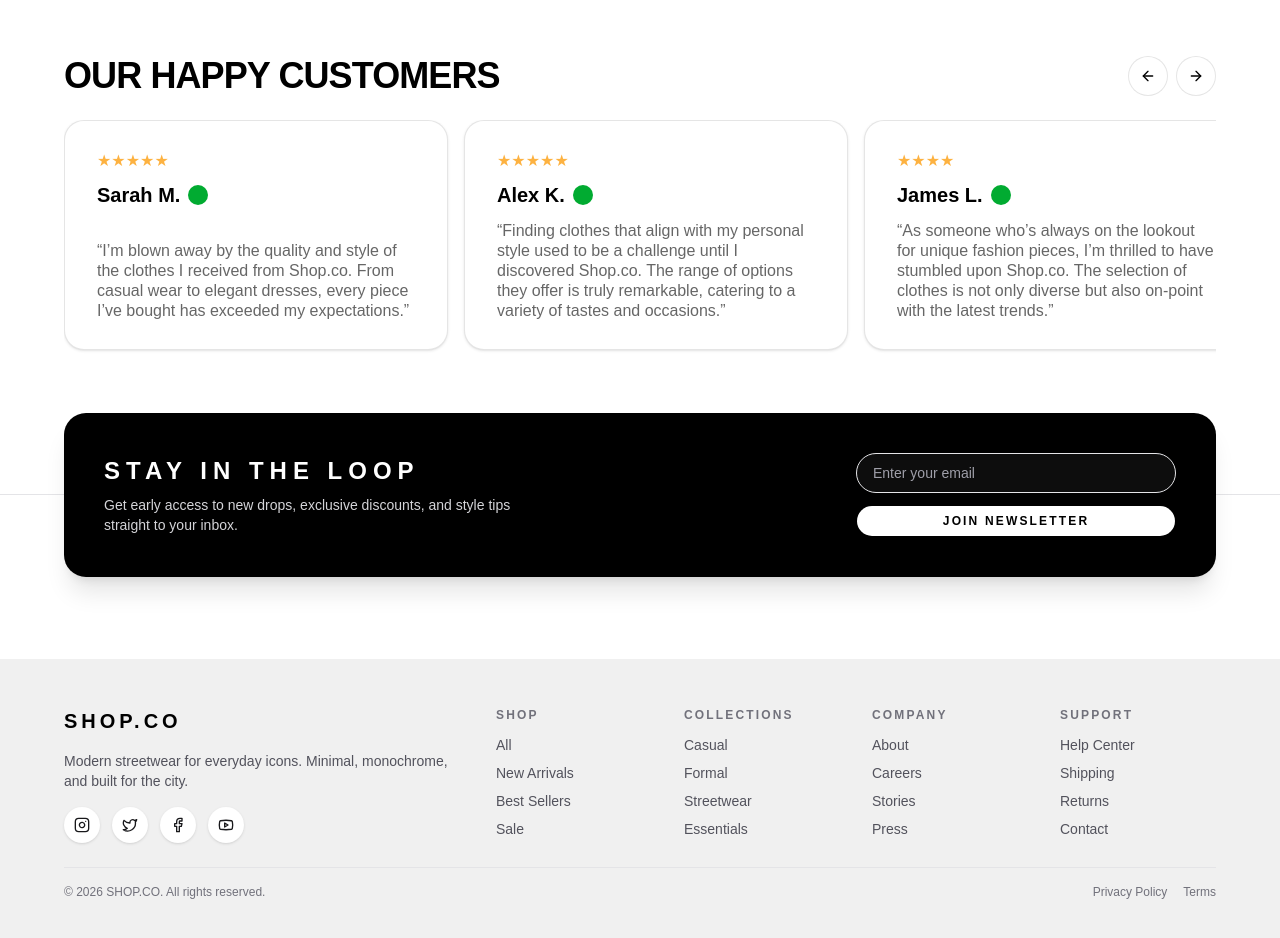
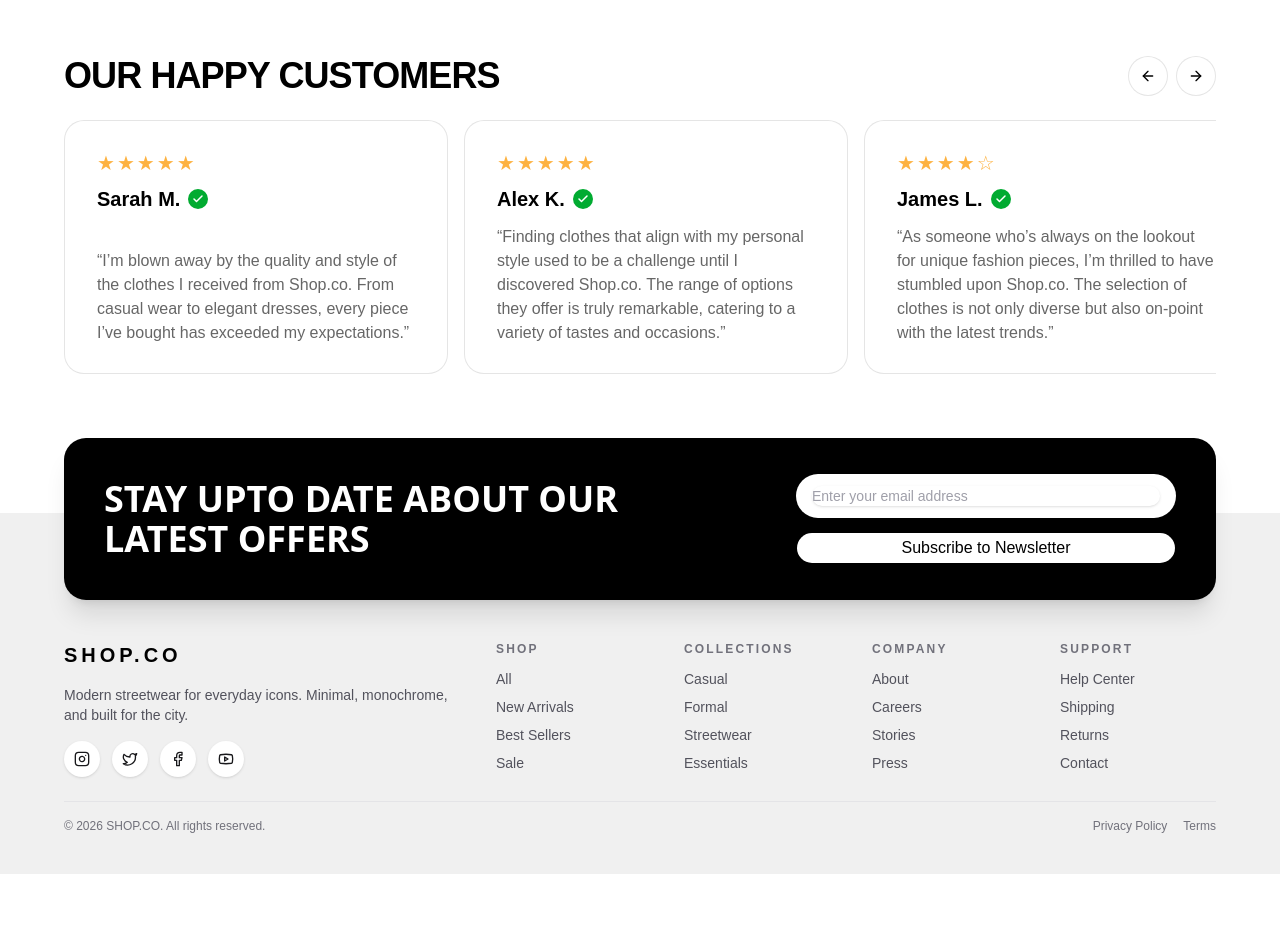
Before and after one commit to Amitansu-priyadarsan/E-commerce, a React app: page / in a window 1280 px wide. Shown: the part 3340-4278 px from the top of the page. After the commit the page ends 4214 px from the top, so only its background shows below. Built offline with nearby package versions, Linux system fonts and the light colour scheme; the HTML template or start-up script is replaced by a standard one; a web font is replaced by a local one.

Commit message:
feat: introduce ReviewCard component for displaying reviews and refactor ReviewCarousel and ProductDetailPage to utilize the new component for improved code organization and UI consistency.

```diff
--- /dev/null
+++ b/src/components/common/review-card.tsx
@@ -0,0 +1,77 @@
+import { Card } from "@/components/ui/card"
+import { Button } from "@/components/ui/button"
+import { Check } from "lucide-react"
+
+type ReviewCardProps = {
+  name: string
+  rating: number
+  content: string
+  date?: string
+  verified?: boolean
+  showMenu?: boolean
+  className?: string
+}
+
+function getStars(rating: number) {
+  const fullStars = Math.floor(rating)
+  const halfStar = rating % 1 >= 0.5 ? 1 : 0
+  const totalStars = 5
+
+  return Array.from({ length: totalStars }, (_, i) => {
+    if (i < fullStars) return "★"
+    if (i === fullStars && halfStar) return "★"
+    return "☆"
+  }).join("")
+}
+
+export function ReviewCard({
+  name,
+  rating,
+  content,
+  date,
+  verified = false,
+  showMenu = false,
+  className = "",
+}: ReviewCardProps) {
+  return (
+    <Card
+      className={`flex shrink-0 flex-col justify-between rounded-[20px] border border-black/10 bg-white px-8 py-7 text-base text-black/80 shadow-none ${className}`}
+    >
+      <div className="mb-4 flex flex-col gap-3">
+        <div className="flex items-center justify-between">
+          <div className="text-xl tracking-widest text-[#FDB241]">
+            {getStars(rating)}
+          </div>
+          {showMenu && (
+            <Button
+              variant="ghost"
+              size="icon"
+              className="h-6 w-6 rounded-full text-zinc-400 hover:bg-zinc-100 hover:text-black"
+            >
+              <span className="sr-only">More options</span>
+              <span className="text-xl leading-none">...</span>
+            </Button>
+          )}
+        </div>
+        <div className="flex items-center gap-2">
+          <span className="text-xl font-bold leading-5 text-black">
+            {name}
+          </span>
+          {verified && (
+            <span className="flex h-5 w-5 items-center justify-center rounded-full bg-[#01AB31]">
+              <Check className="h-3 w-3 text-white" strokeWidth={3} />
+            </span>
+          )}
+        </div>
+      </div>
+      <p className="text-base leading-6 text-black/60">
+        &ldquo;{content}&rdquo;
+      </p>
+      {date && (
+        <p className="mt-6 text-sm font-medium text-black/60">
+          Posted on {date}
+        </p>
+      )}
+    </Card>
+  )
+}
--- a/src/components/home/review-carousel.tsx
+++ b/src/components/home/review-carousel.tsx
@@ -1,7 +1,7 @@
 import { useEffect, useRef } from "react"
-import { Card } from "@/components/ui/card"
 import { Button } from "@/components/ui/button"
 import { ArrowLeft, ArrowRight } from "lucide-react"
+import { ReviewCard } from "@/components/common/review-card"
 
 type Review = {
   id: number
@@ -47,10 +47,6 @@ const reviews: Review[] = [
     rating: 5,
   },
 ]
-
-function getStars(rating: number) {
-  return "★★★★★".slice(0, rating)
-}
 
 export function ReviewCarousel() {
   const trackRef = useRef<HTMLDivElement | null>(null)
@@ -123,27 +119,14 @@ export function ReviewCarousel() {
           className="no-scrollbar flex w-full snap-x snap-mandatory gap-4 overflow-x-auto pb-2"
         >
           {reviews.map((review) => (
-            <Card
+            <ReviewCard
               key={review.id}
-              className="flex w-96 shrink-0 flex-col justify-between rounded-[20px] border border-black/10 bg-white px-8 py-7 text-base text-black/80 snap-start"
-            >
-              <div className="mb-4 flex flex-col gap-3">
-                <div className="text-base text-[#FDB241]">
-                  {getStars(review.rating)}
-                </div>
-                <div className="flex items-center gap-2">
-                  <span className="text-xl font-bold leading-5 text-black">
-                    {review.name}
-                  </span>
-                  <span className="flex h-5 w-5 items-center justify-center rounded-full bg-[#01AB31]">
-                    <span className="sr-only">Verified buyer</span>
-                  </span>
-                </div>
-              </div>
-              <p className="text-base leading-5 text-black/60">
-                “{review.content}”
-              </p>
-            </Card>
+              name={review.name}
+              rating={review.rating}
+              content={review.content}
+              verified
+              className="w-96 snap-start"
+            />
           ))}
         </div>
 
--- a/src/components/layout/footer.tsx
+++ b/src/components/layout/footer.tsx
@@ -3,7 +3,7 @@ import { Instagram, Twitter, Facebook, Youtube } from "lucide-react"
 
 export function Footer() {
   return (
-    <footer className="mt-0 bg-[#F0F0F0] pb-10 pt-4">
+    <footer className="-mt-36 bg-[#F0F0F0] pb-10 pt-20 md:-mt-42 md:pt-24">
       <div className="mx-auto flex w-full max-w-6xl flex-col gap-8 px-4 pt-8 lg:flex-row lg:gap-12 lg:px-0">
         <div className="space-y-4 lg:w-1/3">
           <div className="text-xl font-black tracking-[0.2em]">SHOP.CO</div>
--- a/src/components/layout/newsletter-cta.tsx
+++ b/src/components/layout/newsletter-cta.tsx
@@ -3,31 +3,29 @@ import { Button } from "@/components/ui/button"
 
 export function NewsletterCta() {
   return (
-    <section className="-translate-y-1/2 rounded-3xl bg-black px-6 py-8 text-white shadow-xl lg:px-10 lg:py-10">
-      <div className="flex flex-col items-start justify-between gap-6 md:flex-row md:items-center">
-        <div>
-          <h2 className="text-2xl font-black uppercase tracking-[0.25em]">
-            Stay in the loop
+    <section className="-translate-y-1/2 rounded-3xl bg-black px-4 py-6 text-white shadow-xl sm:px-6 lg:px-10 lg:py-9">
+      <div className="mx-auto flex max-w-[1240px] flex-col items-start justify-between gap-6 md:flex-row md:items-center">
+        <div className="max-w-xl md:max-w-[551px]">
+          <h2 className="font-integral text-2xl font-bold leading-snug md:text-4xl md:leading-10">
+            STAY UPTO DATE ABOUT OUR LATEST OFFERS
           </h2>
-          <p className="mt-2 max-w-md text-sm text-zinc-300">
-            Get early access to new drops, exclusive discounts, and style tips
-            straight to your inbox.
-          </p>
         </div>
         <form
-          className="flex w-full flex-col gap-3 md:w-80"
+          className="flex w-full flex-col gap-3.5 md:w-[380px]"
           onSubmit={(e) => e.preventDefault()}
         >
-          <Input
-            type="email"
-            placeholder="Enter your email"
-            className="bg-white/5 text-sm text-white placeholder:text-zinc-400"
-          />
+         <div className="flex w-full items-center rounded-[62px] bg-white px-4 py-3">
+  <Input
+    type="email"
+    placeholder="Enter your email address"
+    className="flex-1 min-w-0 h-auto border-none bg-transparent p-0 text-base font-normal text-black placeholder:text-black/40 focus-visible:ring-0 focus-visible:ring-offset-0"
+  />
+</div>
           <Button
             type="submit"
-            className="w-full rounded-full bg-white text-xs font-semibold uppercase tracking-[0.18em] text-black hover:bg-zinc-200"
+            className="w-full rounded-[62px] bg-white px-4 py-3 text-base font-medium text-black hover:bg-zinc-200"
           >
-            Join Newsletter
+            Subscribe to Newsletter
           </Button>
         </form>
       </div>
--- a/src/pages/product-detail-page.tsx
+++ b/src/pages/product-detail-page.tsx
@@ -1,6 +1,7 @@
 import { useMemo, useState } from "react"
 import { useParams } from "react-router-dom"
 import { Check, Settings2, ChevronDown } from "lucide-react"
+import { cn } from "@/lib/utils"
 import { products } from "@/data/products"
 import { Card } from "@/components/ui/card"
 import { QuantitySelector } from "@/components/common/quantity-selector"
@@ -8,6 +9,7 @@ import { Button } from "@/components/ui/button"
 import { Tabs, TabsList, TabsTrigger, TabsContent } from "@/components/ui/tabs"
 import { ProductSection } from "@/components/home/product-section"
 import { useCart } from "@/contexts/cart-context"
+import { ReviewCard } from "@/components/common/review-card"
 
 export function ProductDetailPage() {
   const { id } = useParams<{ id: string }>()
@@ -63,17 +65,6 @@ export function ProductDetailPage() {
     },
   ]
 
-  function getStars(rating: number) {
-    const fullStars = Math.floor(rating);
-    const halfStar = rating % 1 >= 0.5 ? 1 : 0;
-    const array = Array(5).fill(0);
-    return array.map((_, i) => {
-      if (i < fullStars) return "★";
-      if (i === fullStars && halfStar) return "★"; // or a half star symbol if available
-      return "☆";
-    }).join("");
-  }
-
   const recommendations = useMemo(
     () =>
       products
@@ -100,7 +91,7 @@ export function ProductDetailPage() {
   }
 
   return (
-    <div className="space-y-10 py-6">
+    <div className="space-y-10 py-6 pb-16">
       <section className="grid gap-10 lg:grid-cols-[minmax(0,1.1fr)_minmax(0,1fr)]">
         <ImageGallery image={product.image} />
         <ProductInfo
@@ -123,27 +114,40 @@ export function ProductDetailPage() {
 
       <section className="space-y-6 pt-10">
         <Tabs value={tab} onValueChange={setTab}>
-          <TabsList className="flex w-full items-center justify-between gap-0 rounded-none border-b border-zinc-200 bg-transparent px-0 pb-0 md:justify-around">
+          <div className=" pb-0">
+            <TabsList className="flex w-full items-center justify-between gap-0 rounded-none border-transparent bg-transparent p-0 md:justify-around">
               <TabsTrigger
                 value="details"
-              className="flex-1 rounded-none border-b-2 border-transparent px-0 pb-4 font-satoshi text-base font-normal text-zinc-500 hover:text-zinc-900 data-[state=active]:border-black data-[state=active]:font-medium data-[state=active]:text-black"
+                className={cn(
+                  "flex-1 rounded-none border-b-2 border-transparent bg-transparent px-0 pb-4 pt-0 font-satoshi text-base font-normal text-zinc-500 hover:bg-transparent hover:text-zinc-900",
+                  tab === "details" &&
+                    "border-black font-medium text-black"
+                )}
               >
                 Product Details
               </TabsTrigger>
               <TabsTrigger
                 value="reviews"
-              className="flex-1 rounded-none border-b-2 border-transparent px-0 pb-4 font-satoshi text-base font-normal text-zinc-500 hover:text-zinc-900 data-[state=active]:border-black data-[state=active]:font-medium data-[state=active]:text-black"
+                className={cn(
+                  "flex-1 rounded-none border-b-2 border-transparent bg-transparent px-0 pb-4 pt-0 font-satoshi text-base font-normal text-zinc-500 hover:bg-transparent hover:text-zinc-900",
+                  tab === "reviews" &&
+                    "border-black font-medium text-black"
+                )}
               >
                 Rating &amp; Reviews
               </TabsTrigger>
               <TabsTrigger
                 value="faqs"
-              className="flex-1 rounded-none border-b-2 border-transparent px-0 pb-4 font-satoshi text-base font-normal text-zinc-500 hover:text-zinc-900 data-[state=active]:border-black data-[state=active]:font-medium data-[state=active]:text-black"
+                className={cn(
+                  "flex-1 rounded-none border-b-2 border-transparent bg-transparent px-0 pb-4 pt-0 font-satoshi text-base font-normal text-zinc-500 hover:bg-transparent hover:text-zinc-900",
+                  tab === "faqs" && "border-black font-medium text-black"
+                )}
               >
                 FAQs
               </TabsTrigger>
             </TabsList>
-          <TabsContent value="details" activeValue={tab}>
+          </div>
+          <TabsContent value="details">
             <div className="grid gap-6 pt-6 md:grid-cols-2">
               <div className="space-y-3 text-sm text-zinc-600">
                 <p>
@@ -167,7 +171,7 @@ export function ProductDetailPage() {
               </div>
             </div>
           </TabsContent>
-          <TabsContent value="reviews" activeValue={tab}>
+          <TabsContent value="reviews" >
             <div className="space-y-8 pt-8 font-satoshi">
               <div className="flex flex-col gap-4 md:flex-row md:items-center md:justify-between">
                 <div className="flex items-center gap-2">
@@ -201,36 +205,15 @@ export function ProductDetailPage() {
 
               <div className="grid gap-5 md:grid-cols-2">
                 {mockReviews.map((review) => (
-                  <Card
+                  <ReviewCard
                     key={review.name}
-                    className="flex shrink-0 flex-col justify-between rounded-[20px] border border-black/10 bg-white px-8 py-7 text-base text-black/80 shadow-none"
-                  >
-                    <div className="mb-4 flex gap-3 flex-col">
-                      <div className="flex items-center justify-between">
-                        <div className="text-xl text-[#FDB241] tracking-widest">
-                          {getStars(review.rating)}
-                        </div>
-                        <Button variant="ghost" size="icon" className="h-6 w-6 rounded-full text-zinc-400 hover:bg-zinc-100 hover:text-black">
-                          <span className="sr-only">More options</span>
-                          <span className="text-xl leading-none">...</span>
-                        </Button>
-                      </div>
-                      <div className="flex items-center gap-2">
-                        <span className="text-xl font-bold leading-5 text-black">
-                          {review.name}
-                        </span>
-                        <span className="flex h-5 w-5 items-center justify-center rounded-full bg-[#01AB31]">
-                          <Check className="h-3 w-3 text-white" strokeWidth={3} />
-                        </span>
-                      </div>
-                    </div>
-                    <p className="text-base leading-6 text-black/60">
-                      &ldquo;{review.content}&rdquo;
-                    </p>
-                    <p className="mt-6 text-sm font-medium text-black/60">
-                      Posted on {review.date}
-                    </p>
-                  </Card>
+                    name={review.name}
+                    rating={review.rating}
+                    content={review.content}
+                    date={review.date}
+                    verified
+                    showMenu
+                  />
                 ))}
               </div>
 
@@ -244,7 +227,7 @@ export function ProductDetailPage() {
               </div>
             </div>
           </TabsContent>
-          <TabsContent value="faqs" activeValue={tab}>
+          <TabsContent value="faqs" >
             <div className="space-y-4 pt-8 font-satoshi text-base text-zinc-600">
               <div className="rounded-[20px] border border-black/10 bg-white p-6 shadow-none">
                 <h3 className="text-xl font-bold text-black">
```
Also changed, not shown: src/components/ui/tabs.tsx (+29 -32 lines). Lines whose indentation alone changed are shown as unchanged.
